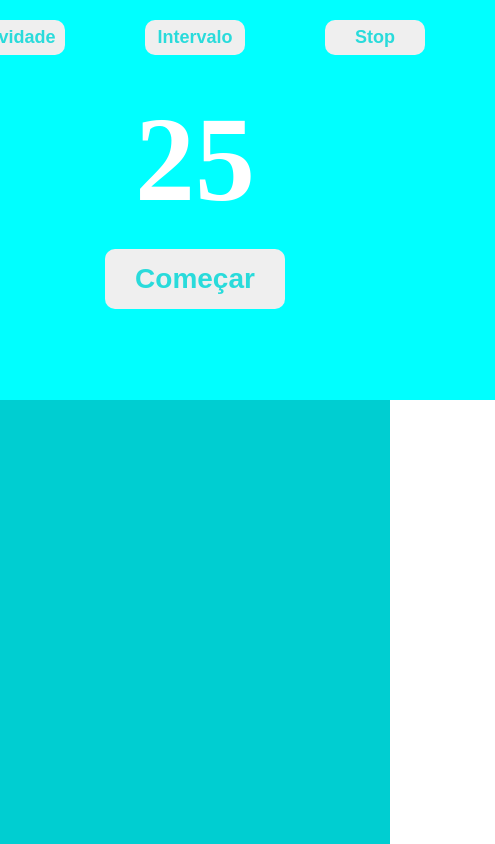
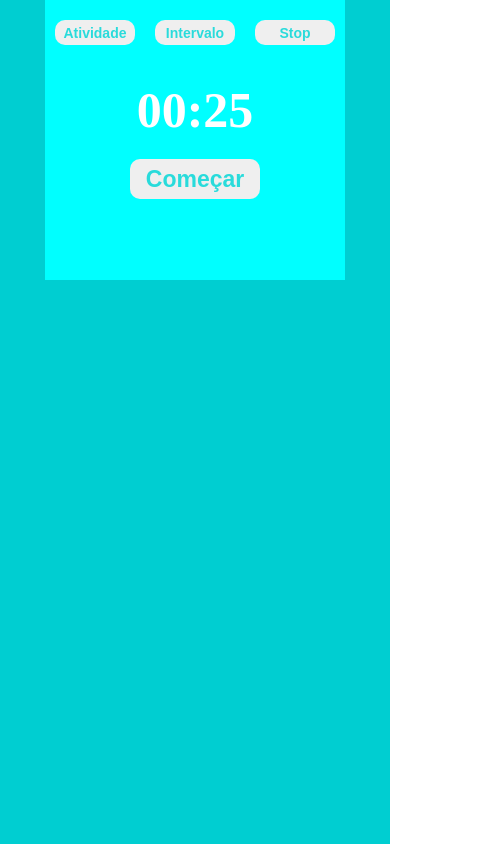
Before and after one commit to albertassi88/desafio-promodoro, a React (Create React App) app: page / in a window 390 px wide. Shown: the whole page, 495 px wide, since content can reach past the window. Built offline with nearby package versions, Linux system fonts and the light colour scheme.

Commit message:
inclusao do @media screen no estilo

```diff
--- a/src/components/ActivityTimer.js
+++ b/src/components/ActivityTimer.js
@@ -19,6 +19,8 @@ function ActivityTimer() {
             if (button === true && timerSeconds > 0) {
                 setTimerSeconds(timerSeconds - 1);
                 setSoundStop(timerSeconds - 2);
+            }else if (timerSeconds === 0) {
+                setButtonTitle("Começar")
             }
             if (soundStop === 0) {
                 return SoundPlay(Sound)
@@ -51,7 +53,7 @@ function ActivityTimer() {
                     Stop
                 </button>
             </div>
-            <span>{timerSeconds}</span>
+            <span>{timerSeconds < 10 ? `00:0${timerSeconds}` : `00:${timerSeconds}`}</span>
             <button
                 onClick={() => HandleButton(button, setButton, setButtonTitle, setIsActive)}
                 type="button"
--- a/src/styles/ActivityTimer.css
+++ b/src/styles/ActivityTimer.css
@@ -8,7 +8,6 @@ header {
     align-items: center;
     position: relative;
 }
-
 
 header > span {
     font-size: 120px;
@@ -50,3 +49,76 @@ header > div > button {
     color: rgb(41, 219, 219);
     margin: 0px 40px 0px;
 }
+
+header > div > button:focus {
+    background-color: rgb(128, 129, 184);
+    color: white;
+}
+
+@media screen and (max-width: 700px){
+    header {
+        width: 500px;
+        height: 340px;
+    }
+    header > span {
+        font-size: 90px;
+    }
+    header > div > button {
+        margin: 0px 20px 0px;
+    }
+}
+
+@media screen and (max-width: 550px){
+    header {
+        width: 400px;
+        height: 340px;
+    }
+    header > span {
+        font-size: 70px;
+    }
+    header > div > button {
+        margin: 0px 10px 0px;
+    }
+}
+
+@media screen and (max-width: 450px){
+    header {
+        width: 300px;
+        height: 280px;
+    }
+    header > span {
+        font-size: 50px;
+    }
+    header > button {
+        font-size: 23px;
+        width: 130px;
+        height: 40px;
+    }
+    header > div > button {
+        margin: 0px 10px 0px;
+        font-size: 14px;
+        width: 80px;
+        height: 25px;
+    }
+}
+
+@media screen and (max-width: 350px){
+    header {
+        width: 200px;
+        height: 200px;
+    }
+    header > span {
+        font-size: 30px;
+    }
+    header > button {
+        font-size: 15px;
+        width: 80px;
+        height: 25px;
+    }
+    header > div > button {
+        margin: 0px 2px 0px;
+        font-size: 10px;
+        width: 60px;
+        height: 20px;
+    }
+}
```
